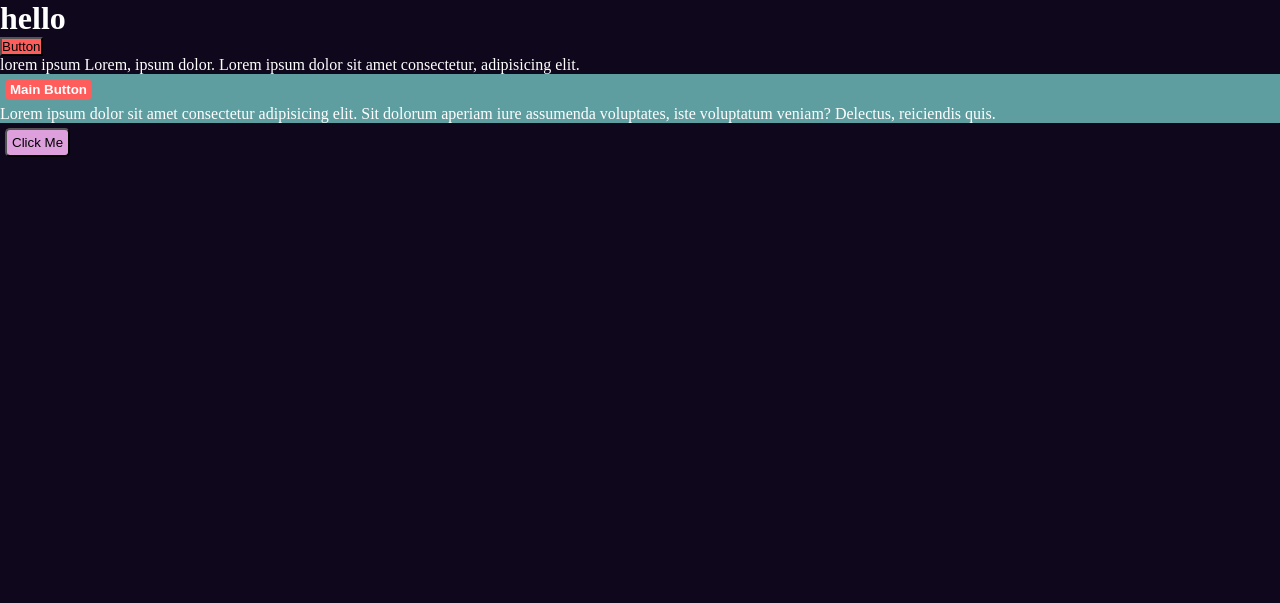
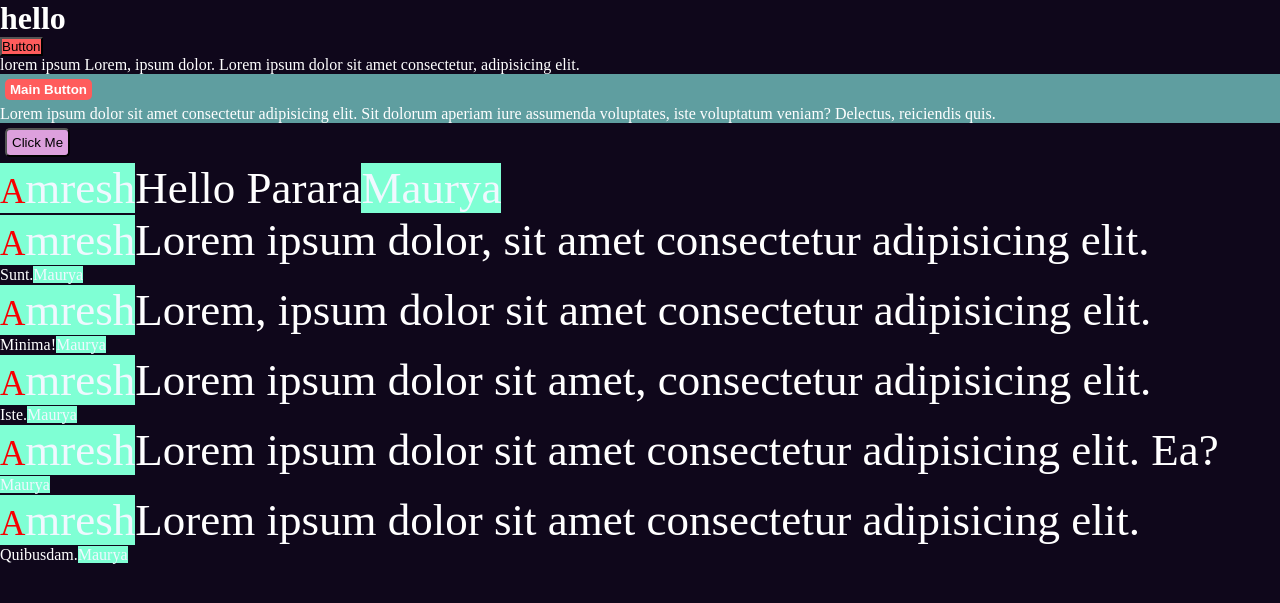
Before and after one commit to amreshpro/garbage, a PHP site: page / in a window 1280 px wide. Shown: the top 603 px of the page. Run offline with PHP 8.4, Linux system fonts and the light colour scheme.

Commit message:
add pseudo styles

```diff
--- a/essential_css/index.html
+++ b/essential_css/index.html
@@ -39,6 +39,17 @@
 
 
 </div>
+
+
+<div class="test-1">
+  <p>Hello Parara</p>
+  <p>Lorem ipsum dolor, sit amet consectetur adipisicing elit. Sunt.</p>
+  <p>Lorem, ipsum dolor sit amet consectetur adipisicing elit. Minima!</p>
+  <p>Lorem ipsum dolor sit amet, consectetur adipisicing elit. Iste.</p>
+  <p>Lorem ipsum dolor sit amet consectetur adipisicing elit. Ea?</p>
+  <p>Lorem ipsum dolor sit amet consectetur adipisicing elit. Quibusdam.</p>
+
+</div>
 <style>
     button{
         background-color: aquamarine;
--- a/essential_css/style.css
+++ b/essential_css/style.css
@@ -64,3 +64,24 @@ overflow-y: hidden;
     pointer-events: none;
 
 }
+
+.test-1>p::before{
+    content: "Amresh";
+background-color: aquamarine;
+color: aliceblue;
+}
+
+.test-1>p::after{
+    content: "Maurya";
+background-color: aquamarine;
+color: aliceblue;
+}
+
+.test-1>p::first-letter{
+    font-size: 35px;
+    color: #f80000;
+}
+
+.test-1>p::first-line{
+    font-size: 45px;
+}
```
